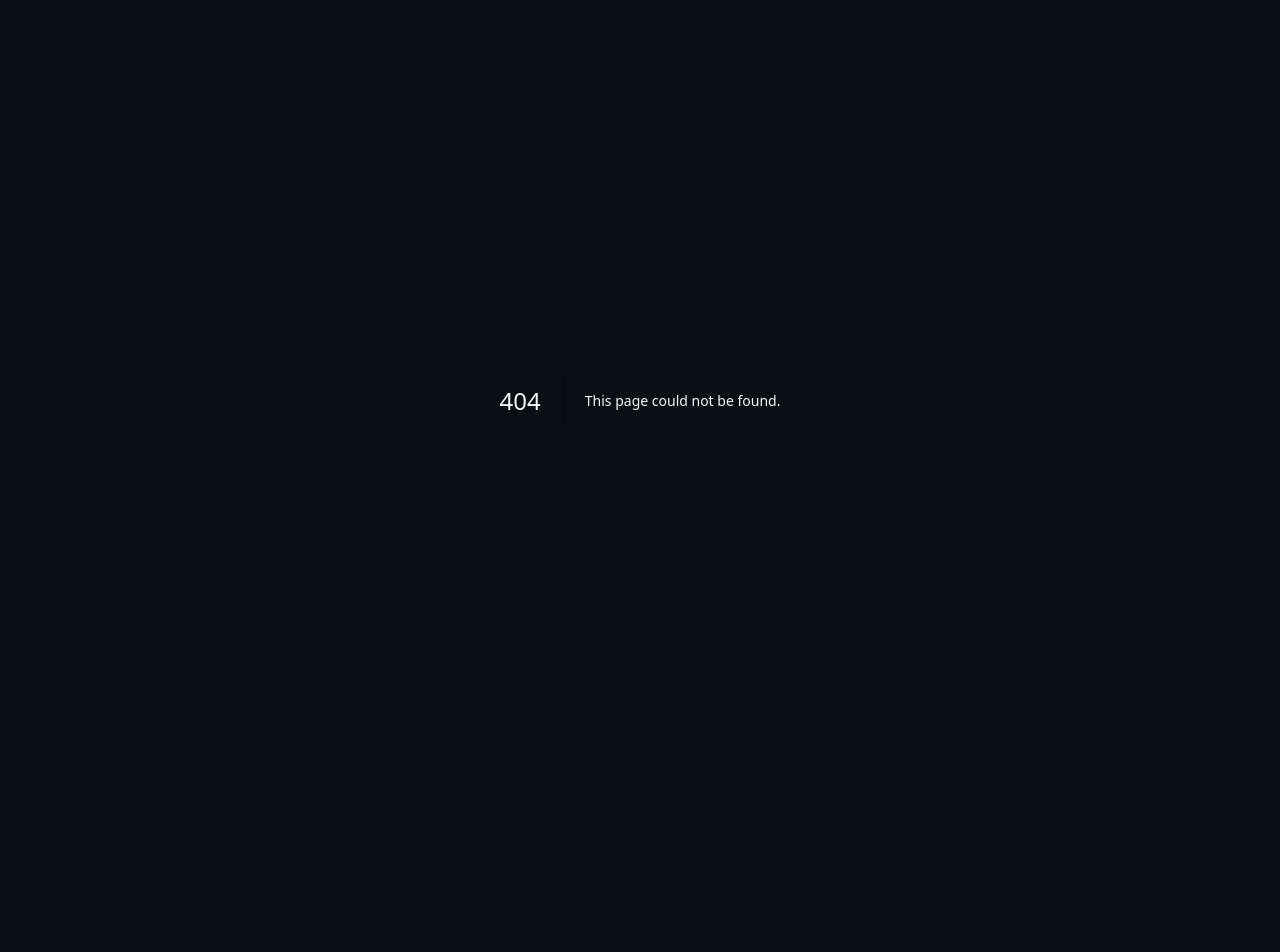
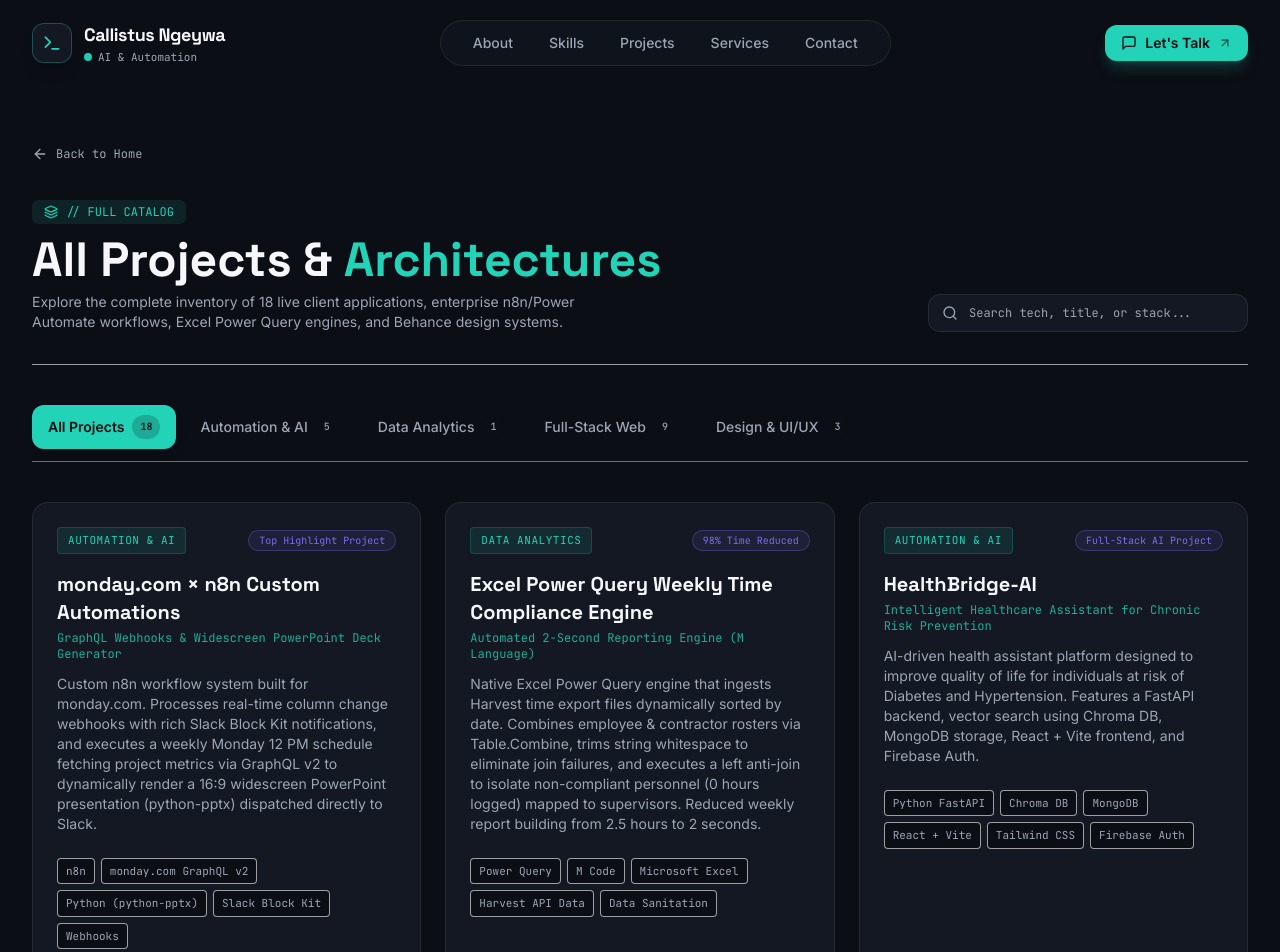
Before and after one commit to Carley505/my-website, a Next.js app: page /projects in a window 1280 px wide. Before the commit this address had no page. Shown: the top 952 px of the page. Before the commit the page ends 800 px from the top, so only its background shows below. Built offline with nearby package versions, Linux system fonts and the light colour scheme.

Commit message:
Add Top 5 projects homepage view and dedicated All Projects page

```diff
--- /dev/null
+++ b/src/app/projects/page.tsx
@@ -0,0 +1,181 @@
+'use client';
+
+import React, { useState } from 'react';
+import { motion, AnimatePresence } from 'framer-motion';
+import Link from 'next/link';
+import { projectsData } from '@/data/projects';
+import { ProjectCategory } from '@/types';
+import { ProjectCard } from '@/components/ProjectCard';
+import { Navbar } from '@/components/Navbar';
+import { Footer } from '@/components/Footer';
+import { ArrowLeft, Search, Layers, Sparkles } from 'lucide-react';
+
+export default function AllProjectsPage() {
+  const [activeCategory, setActiveCategory] = useState<ProjectCategory>('all');
+  const [searchQuery, setSearchQuery] = useState('');
+
+  const filterTabs: { id: ProjectCategory; label: string; count: number }[] = [
+    { id: 'all', label: 'All Projects', count: projectsData.length },
+    {
+      id: 'automation-ai',
+      label: 'Automation & AI',
+      count: projectsData.filter((p) => p.category === 'automation-ai').length,
+    },
+    {
+      id: 'data',
+      label: 'Data Analytics',
+      count: projectsData.filter((p) => p.category === 'data').length,
+    },
+    {
+      id: 'fullstack',
+      label: 'Full-Stack Web',
+      count: projectsData.filter((p) => p.category === 'fullstack').length,
+    },
+    {
+      id: 'design',
+      label: 'Design & UI/UX',
+      count: projectsData.filter((p) => p.category === 'design').length,
+    },
+  ];
+
+  // Filter by category and search query
+  const filteredProjects = projectsData.filter((project) => {
+    const matchesCategory =
+      activeCategory === 'all'
+        ? true
+        : activeCategory === 'top'
+        ? project.isTopPick
+        : project.category === activeCategory;
+
+    const matchesSearch =
+      project.title.toLowerCase().includes(searchQuery.toLowerCase()) ||
+      project.description.toLowerCase().includes(searchQuery.toLowerCase()) ||
+      project.techStack.some((tech) => tech.toLowerCase().includes(searchQuery.toLowerCase()));
+
+    return matchesCategory && matchesSearch;
+  });
+
+  return (
+    <main className="min-h-screen flex flex-col bg-brand-bg text-brand-text">
+      <Navbar />
+
+      <div className="flex-1 pt-28 sm:pt-36 pb-20">
+        <div className="max-w-7xl mx-auto px-4 sm:px-6 lg:px-8">
+          {/* Back to Home Link */}
+          <div className="mb-8">
+            <Link
+              href="/"
+              className="inline-flex items-center gap-2 text-xs font-mono text-brand-muted hover:text-brand-teal transition-colors group"
+            >
+              <ArrowLeft className="w-4 h-4 group-hover:-translate-x-1 transition-transform" />
+              <span>Back to Home</span>
+            </Link>
+          </div>
+
+          {/* Page Title & Search Bar */}
+          <div className="flex flex-col md:flex-row md:items-end justify-between gap-6 mb-10 pb-8 border-b border-brand-border/60">
+            <div>
+              <div className="inline-flex items-center gap-2 px-3 py-1 rounded-md bg-brand-teal/10 text-brand-teal text-xs font-mono mb-3">
+                <Layers className="w-3.5 h-3.5" />
+                <span>// FULL CATALOG</span>
+              </div>
+              <h1 className="text-3xl sm:text-5xl font-heading font-extrabold text-brand-text leading-tight">
+                All Projects & <span className="text-brand-teal">Architectures</span>
+              </h1>
+              <p className="text-brand-muted text-xs sm:text-sm max-w-xl mt-2 leading-relaxed">
+                Explore the complete inventory of 18 live client applications, enterprise n8n/Power Automate workflows, Excel Power Query engines, and Behance design systems.
+              </p>
+            </div>
+
+            {/* Keyword Search Bar */}
+            <div className="relative w-full md:w-80">
+              <Search className="w-4 h-4 text-brand-muted absolute left-3.5 top-1/2 -translate-y-1/2" />
+              <input
+                type="text"
+                placeholder="Search tech, title, or stack..."
+                value={searchQuery}
+                onChange={(e) => setSearchQuery(e.target.value)}
+                className="w-full pl-10 pr-4 py-2.5 rounded-xl bg-brand-surface border border-brand-border focus:border-brand-teal text-xs font-mono text-brand-text focus:outline-none transition-colors"
+              />
+            </div>
+          </div>
+
+          {/* Category Filter Tabs */}
+          <div className="overflow-x-auto no-scrollbar -mx-4 px-4 sm:mx-0 sm:px-0 mb-10 pb-3 border-b border-brand-border/40">
+            <div className="flex items-center gap-2 min-w-max">
+              {filterTabs.map((tab) => {
+                const isActive = activeCategory === tab.id;
+                return (
+                  <button
+                    key={tab.id}
+                    onClick={() => setActiveCategory(tab.id)}
+                    className={`relative px-4 py-2.5 rounded-xl text-xs sm:text-sm font-medium transition-all flex items-center gap-2 ${
+                      isActive
+                        ? 'text-brand-bg font-semibold shadow-lg'
+                        : 'text-brand-muted hover:text-brand-text hover:bg-brand-surface'
+                    }`}
+                  >
+                    {isActive && (
+                      <motion.div
+                        layoutId="allProjectsActiveTab"
+                        className="absolute inset-0 bg-brand-teal rounded-xl"
+                        transition={{ type: 'spring', stiffness: 400, damping: 30 }}
+                      />
+                    )}
+                    <span className="relative z-10">{tab.label}</span>
+                    <span
+                      className={`relative z-10 text-[10px] font-mono px-2 py-0.5 rounded-full ${
+                        isActive ? 'bg-brand-bg/20 text-brand-bg' : 'bg-brand-bg text-brand-muted'
+                      }`}
+                    >
+                      {tab.count}
+                    </span>
+                  </button>
+                );
+              })}
+            </div>
+          </div>
+
+          {/* Results Grid */}
+          {filteredProjects.length > 0 ? (
+            <motion.div layout className="grid grid-cols-1 md:grid-cols-2 lg:grid-cols-3 gap-6">
+              <AnimatePresence mode="popLayout">
+                {filteredProjects.map((project) => (
+                  <motion.div
+                    key={project.id}
+                    layout
+                    initial={{ opacity: 0, scale: 0.95 }}
+                    animate={{ opacity: 1, scale: 1 }}
+                    exit={{ opacity: 0, scale: 0.95 }}
+                    transition={{ duration: 0.3 }}
+                  >
+                    <ProjectCard project={project} />
+                  </motion.div>
+                ))}
+              </AnimatePresence>
+            </motion.div>
+          ) : (
+            <div className="text-center py-20 bg-brand-surface/30 rounded-2xl border border-brand-border">
+              <Sparkles className="w-8 h-8 text-brand-muted mx-auto mb-3 opacity-50" />
+              <h3 className="text-lg font-heading font-bold text-brand-text mb-1">No Projects Found</h3>
+              <p className="text-xs text-brand-muted max-w-sm mx-auto mb-4">
+                No project matches your search query &ldquo;{searchQuery}&rdquo;. Try another keyword or clear the search.
+              </p>
+              <button
+                onClick={() => {
+                  setSearchQuery('');
+                  setActiveCategory('all');
+                }}
+                className="px-4 py-2 rounded-xl bg-brand-teal text-brand-bg text-xs font-semibold hover:bg-brand-teal/90 transition-all"
+              >
+                Clear Search & Filters
+              </button>
+            </div>
+          )}
+        </div>
+      </div>
+
+      <Footer />
+    </main>
+  );
+}
--- a/src/components/ProjectShowcase.tsx
+++ b/src/components/ProjectShowcase.tsx
@@ -2,15 +2,25 @@
 
 import React, { useState } from 'react';
 import { motion, AnimatePresence } from 'framer-motion';
+import Link from 'next/link';
 import { projectsData } from '@/data/projects';
 import { ProjectCategory } from '@/types';
 import { ProjectCard } from './ProjectCard';
+import { ArrowRight, Sparkles, Layers } from 'lucide-react';
 
-export const ProjectShowcase: React.FC = () => {
-  const [activeCategory, setActiveCategory] = useState<ProjectCategory>('all');
+interface ProjectShowcaseProps {
+  limitMax5?: boolean;
+}
+
+export const ProjectShowcase: React.FC<ProjectShowcaseProps> = ({ limitMax5 = true }) => {
+  const [activeCategory, setActiveCategory] = useState<ProjectCategory>('top');
 
   const filterTabs: { id: ProjectCategory; label: string; count: number }[] = [
-    { id: 'all', label: 'All Projects', count: projectsData.length },
+    {
+      id: 'top',
+      label: 'Top Projects',
+      count: projectsData.filter((p) => p.isTopPick).length,
+    },
     {
       id: 'automation-ai',
       label: 'Automation & AI',
@@ -33,10 +43,16 @@
     },
   ];
 
-  const filteredProjects =
-    activeCategory === 'all'
+  // Get items based on category
+  let categoryProjects =
+    activeCategory === 'top'
+      ? projectsData.filter((p) => p.isTopPick)
+      : activeCategory === 'all'
       ? projectsData
       : projectsData.filter((p) => p.category === activeCategory);
+
+  // Apply maximum 5 limit on homepage showcase
+  const displayedProjects = limitMax5 ? categoryProjects.slice(0, 5) : categoryProjects;
 
   return (
     <section id="projects" className="py-14 sm:py-20 md:py-28 relative">
@@ -45,14 +61,15 @@
         <div className="flex flex-col md:flex-row md:items-end justify-between mb-8 sm:mb-12">
           <div>
             <div className="inline-flex items-center gap-2 px-3 py-1 rounded-md bg-brand-teal/10 text-brand-teal text-xs font-mono mb-3">
+              <Sparkles className="w-3.5 h-3.5" />
               <span>// FEATURED WORK & PORTFOLIO</span>
             </div>
             <h2 className="text-2xl sm:text-4xl font-heading font-extrabold text-brand-text leading-tight">
-              Engineered Solutions & <span className="text-brand-teal">Deployed Projects</span>
+              Top Highlighted <span className="text-brand-teal">Projects</span>
             </h2>
           </div>
           <p className="text-brand-muted text-xs sm:text-sm max-w-md mt-3 md:mt-0 leading-relaxed">
-            Filter between enterprise automation pipelines, data processing engines, live web applications, and Behance design work.
+            Preview my top 5 featured automation systems, data engines, and web platforms. Explore the full catalog below.
           </p>
         </div>
 
@@ -92,10 +109,10 @@
           </div>
         </div>
 
-        {/* Filterable Project Grid */}
+        {/* Filterable Project Grid (Max 5 items displayed) */}
         <motion.div layout className="grid grid-cols-1 md:grid-cols-2 lg:grid-cols-3 gap-5 sm:gap-6">
           <AnimatePresence mode="popLayout">
-            {filteredProjects.map((project) => (
+            {displayedProjects.map((project) => (
               <motion.div
                 key={project.id}
                 layout
@@ -109,6 +126,20 @@
             ))}
           </AnimatePresence>
         </motion.div>
+
+        {/* Bottom CTA to Open All Projects Page */}
+        {limitMax5 && (
+          <div className="mt-12 sm:mt-16 text-center">
+            <Link
+              href="/projects"
+              className="inline-flex items-center gap-3 px-8 py-4 rounded-xl bg-brand-surface border border-brand-border hover:border-brand-teal text-brand-text hover:text-brand-teal font-heading font-bold text-sm sm:text-base transition-all shadow-xl hover:shadow-brand-teal/10 group active:scale-[0.98]"
+            >
+              <Layers className="w-5 h-5 text-brand-teal group-hover:rotate-12 transition-transform" />
+              <span>Explore All {projectsData.length} Projects</span>
+              <ArrowRight className="w-4 h-4 text-brand-teal group-hover:translate-x-1.5 transition-transform" />
+            </Link>
+          </div>
+        )}
       </div>
     </section>
   );
--- a/src/data/projects.ts
+++ b/src/data/projects.ts
@@ -1,6 +1,69 @@
 import { Project } from '@/types';
 
 export const projectsData: Project[] = [
+  {
+    id: 'monday-n8n-automations',
+    title: 'monday.com × n8n Custom Automations',
+    subtitle: 'GraphQL Webhooks & Widescreen PowerPoint Deck Generator',
+    description: 'Custom n8n workflow system built for monday.com. Processes real-time column change webhooks with rich Slack Block Kit notifications, and executes a weekly Monday 12 PM schedule fetching project metrics via GraphQL v2 to dynamically render a 16:9 widescreen PowerPoint presentation (python-pptx) dispatched directly to Slack.',
+    category: 'automation-ai',
+    featured: true,
+    isTopPick: true,
+    techStack: ['n8n', 'monday.com GraphQL v2', 'Python (python-pptx)', 'Slack Block Kit', 'Webhooks'],
+    githubUrl: 'https://github.com/Carley505/monday-n8n-automations',
+    badge: 'Top Highlight Project',
+  },
+  {
+    id: 'excel-powerquery-compliance',
+    title: 'Excel Power Query Weekly Time Compliance Engine',
+    subtitle: 'Automated 2-Second Reporting Engine (M Language)',
+    description: 'Native Excel Power Query engine that ingests Harvest time export files dynamically sorted by date. Combines employee & contractor rosters via Table.Combine, trims string whitespace to eliminate join failures, and executes a left anti-join to isolate non-compliant personnel (0 hours logged) mapped to supervisors. Reduced weekly report building from 2.5 hours to 2 seconds.',
+    category: 'data',
+    featured: true,
+    isTopPick: true,
+    techStack: ['Power Query', 'M Code', 'Microsoft Excel', 'Harvest API Data', 'Data Sanitation'],
+    githubUrl: 'https://github.com/Carley505/excel-powerquery-time-compliance',
+    badge: '98% Time Reduced',
+  },
+  {
+    id: 'healthbridge-ai',
+    title: 'HealthBridge-AI',
+    subtitle: 'Intelligent Healthcare Assistant for Chronic Risk Prevention',
+    description: 'AI-driven health assistant platform designed to improve quality of life for individuals at risk of Diabetes and Hypertension. Features a FastAPI backend, vector search using Chroma DB, MongoDB storage, React + Vite frontend, and Firebase Auth.',
+    category: 'automation-ai',
+    featured: true,
+    isTopPick: true,
+    techStack: ['Python FastAPI', 'Chroma DB', 'MongoDB', 'React + Vite', 'Tailwind CSS', 'Firebase Auth'],
+    liveUrl: 'http://healthbridge-ai.netlify.app/',
+    behanceUrl: 'https://www.behance.net/gallery/248621063/HealthBridge-AI',
+    badge: 'Full-Stack AI Project',
+  },
+  {
+    id: 'chef-royale',
+    title: 'Chef Royale Caterers',
+    subtitle: 'Luxury Event Catering & Restaurant Platform (Mombasa)',
+    description: 'Sophisticated web platform for Chef Royale Caterers in Mombasa. Displays luxury catering packages, custom menu builders, event gallery showcase, and reservation flow.',
+    category: 'fullstack',
+    featured: true,
+    isTopPick: true,
+    techStack: ['Next.js', 'React', 'Tailwind CSS', 'Framer Motion'],
+    liveUrl: 'https://chef-royale.vercel.app/',
+    githubUrl: 'https://github.com/Carley505/Chef-Royale',
+    badge: 'Live Client App',
+  },
+  {
+    id: 'rara-in-the-kitchen',
+    title: 'RaRa In The Kitchen',
+    subtitle: 'Bakery & Pâtisserie School Web Portal (Mombasa)',
+    description: 'Charming online storefront and pâtisserie baking academy portal in Mombasa. Displays freshly baked catalog, baking course curriculum, and enrollment inquiries.',
+    category: 'fullstack',
+    featured: false,
+    isTopPick: true,
+    techStack: ['Next.js', 'Tailwind CSS', 'TypeScript', 'Framer Motion'],
+    liveUrl: 'https://rara-in-the-kitchen.vercel.app/',
+    githubUrl: 'https://github.com/Carley505/rara-in-the-kitchen',
+    badge: 'Live Client App',
+  },
   {
     id: 'trackabi-workforce-rpa',
     title: 'Intelligent Workforce Monitoring System',
@@ -12,28 +75,6 @@
     badge: 'Enterprise RPA Solution',
   },
   {
-    id: 'monday-n8n-automations',
-    title: 'monday.com × n8n Custom Automations',
-    subtitle: 'GraphQL Webhooks & Widescreen PowerPoint Deck Generator',
-    description: 'Custom n8n workflow system built for monday.com. Processes real-time column change webhooks with rich Slack Block Kit notifications, and executes a weekly Monday 12 PM schedule fetching project metrics via GraphQL v2 to dynamically render a 16:9 widescreen PowerPoint presentation (python-pptx) dispatched directly to Slack.',
-    category: 'automation-ai',
-    featured: true,
-    techStack: ['n8n', 'monday.com GraphQL v2', 'Python (python-pptx)', 'Slack Block Kit', 'Webhooks'],
-    githubUrl: 'https://github.com/Carley505/monday-n8n-automations',
-    badge: 'GitHub Open Source',
-  },
-  {
-    id: 'excel-powerquery-compliance',
-    title: 'Excel Power Query Weekly Time Compliance Engine',
-    subtitle: 'Automated 2-Second Reporting Engine (M Language)',
-    description: 'Native Excel Power Query engine that ingests Harvest time export files dynamically sorted by date. Combines employee & contractor rosters via Table.Combine, trims string whitespace to eliminate join failures, and executes a left anti-join to isolate non-compliant personnel (0 hours logged) mapped to supervisors. Reduced weekly report building from 2.5 hours to 2 seconds.',
-    category: 'data',
-    featured: true,
-    techStack: ['Power Query', 'M Code', 'Microsoft Excel', 'Harvest API Data', 'Data Sanitation'],
-    githubUrl: 'https://github.com/Carley505/excel-powerquery-time-compliance',
-    badge: '98% Time Reduced',
-  },
-  {
     id: 'ai-candidate-shortlisting',
     title: 'AI Candidate Shortlisting & Evaluation System',
     subtitle: 'n8n + OpenAI Agents + Manatal ATS Integration',
@@ -42,18 +83,6 @@
     featured: true,
     techStack: ['n8n', 'OpenAI Agents', 'Manatal ATS API', 'JSON Algorithm', 'Recruitment Tech'],
     badge: 'AI Recruitment Pipeline',
-  },
-  {
-    id: 'healthbridge-ai',
-    title: 'HealthBridge-AI',
-    subtitle: 'Intelligent Healthcare Assistant for Chronic Risk Prevention',
-    description: 'AI-driven health assistant platform designed to improve quality of life for individuals at risk of Diabetes and Hypertension. Features a FastAPI backend, vector search using Chroma DB, MongoDB storage, React + Vite frontend, and Firebase Auth.',
-    category: 'automation-ai',
-    featured: true,
-    techStack: ['Python FastAPI', 'Chroma DB', 'MongoDB', 'React + Vite', 'Tailwind CSS', 'Firebase Auth'],
-    liveUrl: 'http://healthbridge-ai.netlify.app/',
-    behanceUrl: 'https://www.behance.net/gallery/248621063/HealthBridge-AI',
-    badge: 'Full-Stack AI Project',
   },
   {
     id: 'trackabi-adaptive-cards',
@@ -77,18 +106,6 @@
     badge: 'Live Client App',
   },
   {
-    id: 'chef-royale',
-    title: 'Chef Royale Caterers',
-    subtitle: 'Luxury Event Catering & Restaurant Platform (Mombasa)',
-    description: 'Sophisticated web platform for Chef Royale Caterers in Mombasa. Displays luxury catering packages, custom menu builders, event gallery showcase, and reservation flow.',
-    category: 'fullstack',
-    featured: true,
-    techStack: ['Next.js', 'React', 'Tailwind CSS', 'Framer Motion'],
-    liveUrl: 'https://chef-royale.vercel.app/',
-    githubUrl: 'https://github.com/Carley505/Chef-Royale',
-    badge: 'Live Client App',
-  },
-  {
     id: 'tobys-grill',
     title: 'Toby\'s Grill',
     subtitle: 'Restaurant Storefront & Online Booking Interface',
@@ -99,18 +116,6 @@
     liveUrl: 'https://toby-s-grill.vercel.app/',
     githubUrl: 'https://github.com/Carley505/toby-s-grill',
     badge: 'Live Web App',
-  },
-  {
-    id: 'rara-in-the-kitchen',
-    title: 'RaRa In The Kitchen',
-    subtitle: 'Bakery & Pâtisserie School Web Portal (Mombasa)',
-    description: 'Charming online storefront and pâtisserie baking academy portal in Mombasa. Displays freshly baked catalog, baking course curriculum, and enrollment inquiries.',
-    category: 'fullstack',
-    featured: false,
-    techStack: ['Next.js', 'Tailwind CSS', 'TypeScript', 'Framer Motion'],
-    liveUrl: 'https://rara-in-the-kitchen.vercel.app/',
-    githubUrl: 'https://github.com/Carley505/rara-in-the-kitchen',
-    badge: 'Live Client App',
   },
   {
     id: 'aria-noire-scents',
--- a/src/types/index.ts
+++ b/src/types/index.ts
@@ -1,4 +1,4 @@
-export type ProjectCategory = 'all' | 'automation-ai' | 'data' | 'fullstack' | 'design';
+export type ProjectCategory = 'top' | 'all' | 'automation-ai' | 'data' | 'fullstack' | 'design';
 
 export interface Project {
   id: string;
@@ -8,6 +8,7 @@
   category: 'automation-ai' | 'data' | 'fullstack' | 'design';
   techStack: string[];
   featured?: boolean;
+  isTopPick?: boolean;
   liveUrl?: string;
   githubUrl?: string;
   behanceUrl?: string;
```
